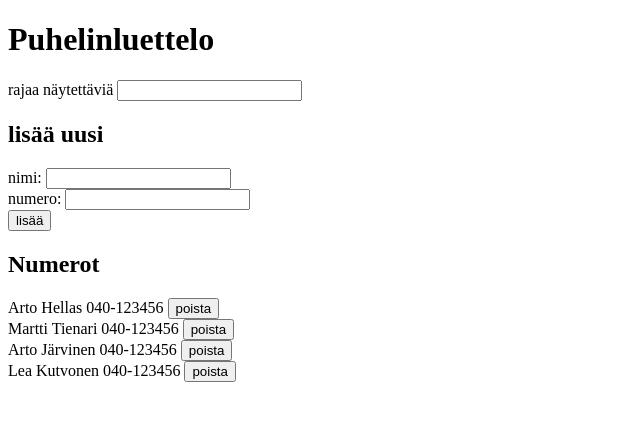
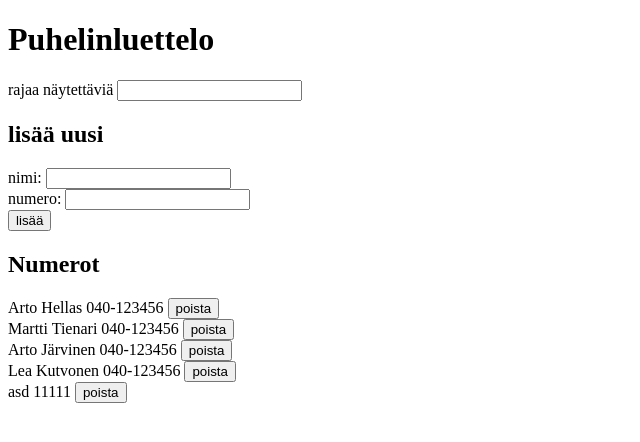
Before and after one commit to teemuko/hs-avoin-yo-fullstack, a React (Create React App) app in the folder osa2/puhelinluettelo/: page / in a window 1280 px wide. Shown: the top 442 px of the page, without its empty margins (0-640 px from the left). Built offline with nearby package versions, Linux system fonts and the light colour scheme; data requests are answered from the project's data file; the HTML template or start-up script is replaced by a standard one.

Commit message:
Osa2 -harjoitus 2.19 puhelinluettelo.

```diff
--- a/osa2/puhelinluettelo/db.json
+++ b/osa2/puhelinluettelo/db.json
@@ -19,6 +19,11 @@
       "name": "Lea Kutvonen",
       "number": "040-123456",
       "id": 4
+    },
+    {
+      "name": "asd",
+      "number": "11111",
+      "id": 5
     }
   ]
 }
--- a/osa2/puhelinluettelo/src/App.js
+++ b/osa2/puhelinluettelo/src/App.js
@@ -3,12 +3,15 @@ import personService from './services/persons.js'
 import Filter from './components/Filter'
 import PersonForm from './components/PersonForm'
 import PersonList from './components/PersonList'
+import Notification from './components/Notification'
 
 const App = () => {
   const [ persons, setPersons] = useState([])
   const [ newName, setNewName ] = useState('')
   const [ newNumber, setNewNumber ] = useState('')
   const [ filter, setFilter ] = useState('')
+  const [ notificationMessage, setNotificationMessage] = useState('')
+  const [ notificationType, setNotificationType] = useState('')
 
   const hook = () => {
     personService
@@ -26,6 +29,16 @@ const App = () => {
           person.name.toLowerCase()
             .indexOf(filter.toLowerCase()) > -1
       ))
+
+  const addNotification = (message, type, timeout) => {
+    setNotificationType(type)
+    setNotificationMessage(message)
+
+    setTimeout(() => {
+      setNotificationType('normal')
+      setNotificationMessage(null)
+    }, timeout)
+  }
 
   const clearInputFields = () => {
     setNewName('')
@@ -55,6 +68,9 @@ const App = () => {
 
         setPersons(persons)
         clearInputFields()
+
+        addNotification(
+          `Henkilön ${selectedPerson.name} numero vaihdettu`, 'normal', 5000)
       })
   }
 
@@ -79,6 +95,9 @@ const App = () => {
       .then(returnedPerson => {
         setPersons(persons.concat(returnedPerson))
         clearInputFields()
+
+        addNotification(
+          `Lisättiin ${returnedPerson.name}`, 'normal', 5000)
       })
   }
 
@@ -97,6 +116,10 @@ const App = () => {
   return (
     <div>
       <h1>Puhelinluettelo</h1>
+      <Notification
+        message={notificationMessage}
+        type={notificationType}
+      />
       <Filter
         filter={filter} handler={handleFilterChange}
       />
@@ -110,6 +133,7 @@ const App = () => {
       <PersonList
         persons={filteredPersons}
         setPersons={setPersons}
+        addNotification={addNotification}
       />
     </div>
   )
--- /dev/null
+++ b/osa2/puhelinluettelo/src/components/Notification.js
@@ -0,0 +1,45 @@
+import React from 'react'
+
+const Notification = ({ message, type }) => {
+  if (message === null) {
+    return null
+  }
+
+  const successStyle = {
+    color: 'green',
+    fontSize: 20,
+    background: 'lightgrey',
+    borderStyle: 'solid',
+    borderRadius: 5,
+    padding: 10,
+    marginBottom: 10
+  }
+
+  const errorStyle = {
+    color: 'red',
+    fontSize: 20,
+    background: 'lightgrey',
+    borderStyle: 'solid',
+    borderRadius: 5,
+    padding: 10,
+    marginBottom: 10
+  }
+
+  const selectedStyle = () => {
+    if (type === 'error') {
+      return errorStyle
+    } else if (type === 'normal') {
+      return successStyle
+    } else {
+      return {}
+    }
+  }
+
+  return (
+    <div style={selectedStyle()}>
+      {message}
+    </div>
+  )
+}
+
+export default Notification
--- a/osa2/puhelinluettelo/src/components/PersonList.js
+++ b/osa2/puhelinluettelo/src/components/PersonList.js
@@ -2,7 +2,7 @@ import React from 'react'
 import personService from '../services/persons.js'
 import Person from './Person'
 
-const PersonList = ({ persons, setPersons }) => {
+const PersonList = ({ persons, setPersons, addNotification }) => {
   const deletePerson = id => {
     const selectedPerson = persons.find(person =>
       person.id === id)
@@ -20,6 +20,9 @@ const PersonList = ({ persons, setPersons }) => {
         )
         setPersons(remainingPersons)
         console.log('Delete done for id:', id)
+
+        addNotification(
+          `Poistettiin ${selectedPerson.name}`, 'normal', 5000)
       })
   }
 
```
